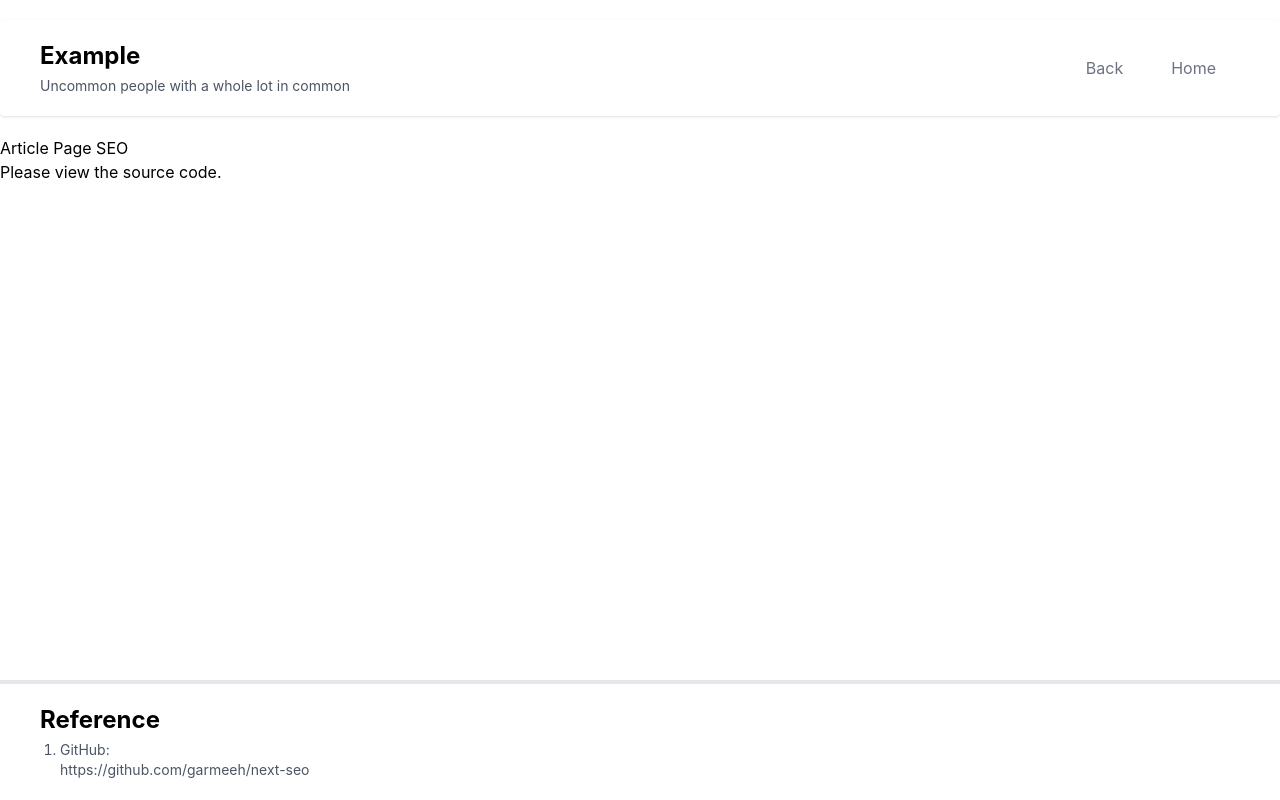
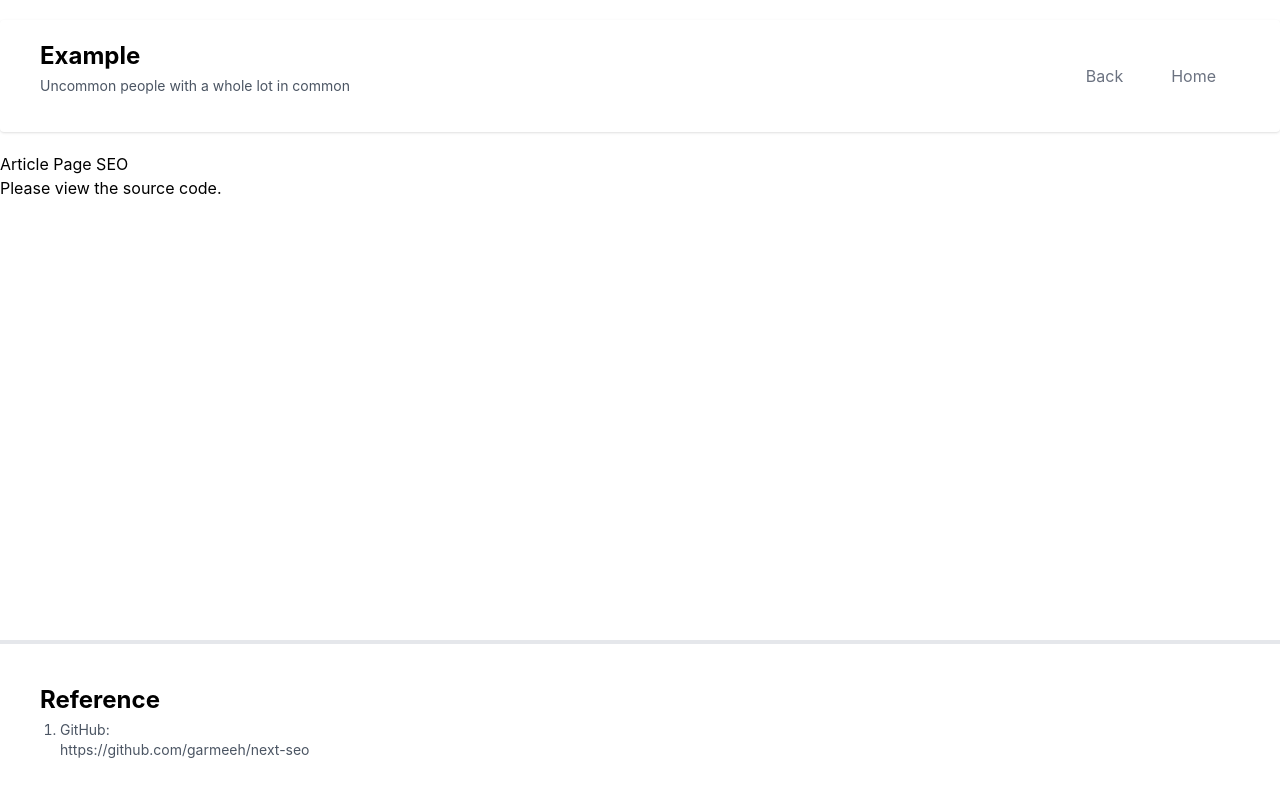
Before and after one commit to walkerchiu/nextjs-ts-starter-tailwindcss, a Next.js app: page /examples/next-seo in a window 1280 px wide. Built offline with nearby package versions, Linux system fonts and the light colour scheme; a web font is replaced by a local one.

Commit message:
Fix (Theme): Fix the width of example header

```diff
--- a/src/layouts/examples/ExampleHome.tsx
+++ b/src/layouts/examples/ExampleHome.tsx
@@ -9,7 +9,7 @@ const ExampleHome: FC<ComponentProps> = ({
 }) => {
   return (
     <main
-      className='container'
+      className='w-full'
     >
       { children }
     </main>
--- a/src/modules/examples/Footer.tsx
+++ b/src/modules/examples/Footer.tsx
@@ -12,7 +12,7 @@ const Footer: FC<ComponentProps> = ({
     <section
       role="navigation"
       aria-label="Main"
-      className="w-full border-t-4 fixed inset-x-0 bottom-0 px-5 xl:px-10 py-5"
+      className="border-t-4 fixed inset-x-0 bottom-0 px-5 xl:p-10"
     >
       <div
         className="mb-4 sm:mb-0 md:mb-0 lg:mb-0 xl:mb-0"
--- a/src/modules/examples/Header.tsx
+++ b/src/modules/examples/Header.tsx
@@ -13,10 +13,10 @@ const Header: FC<ComponentProps> = ({
     <section
       role="navigation"
       aria-label="Main"
-      className="w-full my-5 px-5 xl:px-10 py-5 flex flex-col xl:flex-row items-start xl:items-center justify-between shadow rounded"
+      className="my-5 px-5 xl:px-10 py-5 flex flex-col xl:flex-row items-start xl:items-center justify-between shadow rounded"
     >
       <div
-        className="mb-4 sm:mb-0 md:mb-0 lg:mb-0 xl:mb-0 lg:w-1/2"
+        className="mb-4 lg:w-1/2"
       >
         <p
           className="focus:outline-none text-2xl font-bold"
@@ -31,7 +31,7 @@ const Header: FC<ComponentProps> = ({
       </div>
       <div
         role="list"
-        className="flex items-center lg:mt-6 xl:mt-0"
+        className="flex items-center"
       >
         <Link
           href="/"
```
